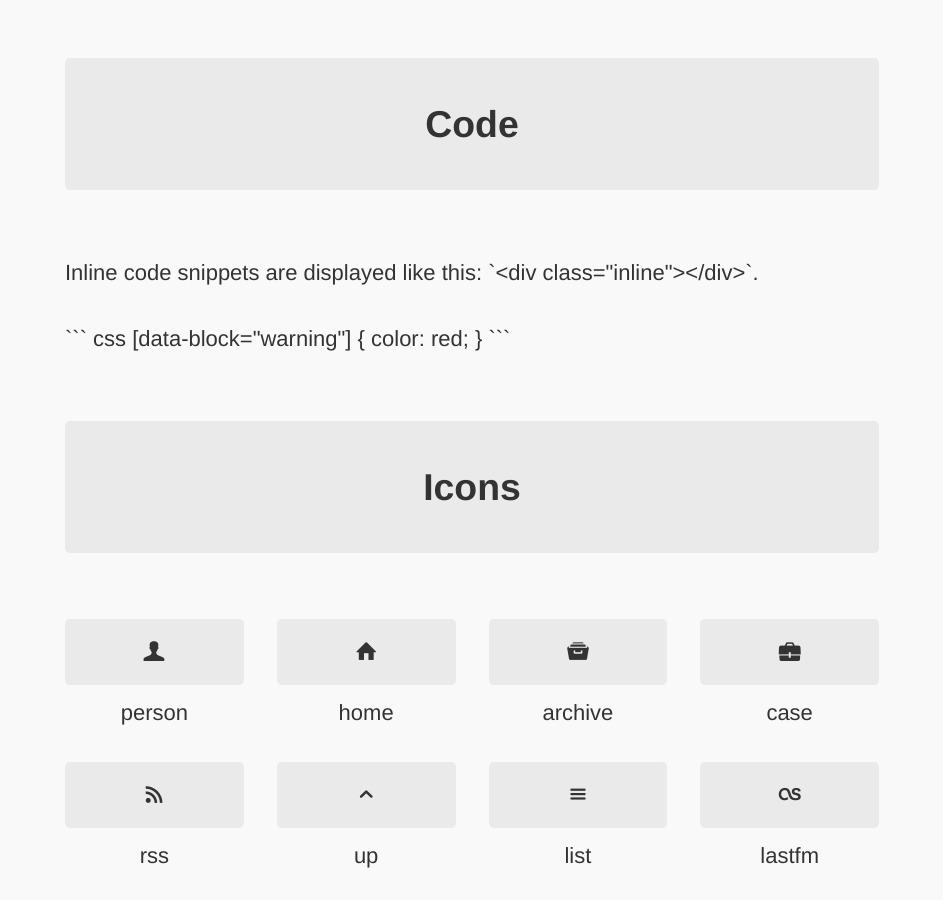
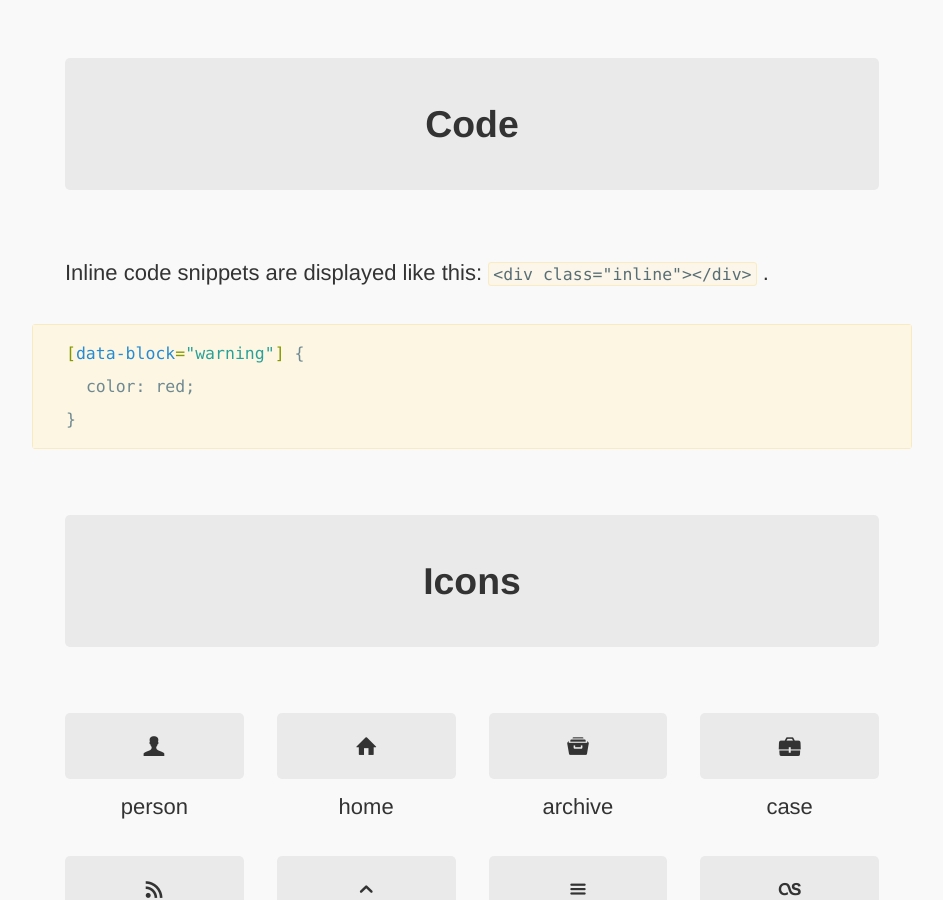
Before and after one commit to RadLikeWhoa/old.sacha.me, a Jekyll site: the page built from about/styleguide/index.html, in a window 1280 px wide and 900 px high, scrolled down 3250 px. Shown: the whole window, without its empty margins (168-1111 px from the left). Built offline with Jekyll 4.4.1, drawn with Linux system fonts in a browser that asks for light colours; some web fonts are replaced.

Commit message:
Fix code samples in styleguide

````diff
--- a/about/styleguide/index.html
+++ b/about/styleguide/index.html
@@ -50,12 +50,16 @@ navigation_match: /about/
     </div>
     <h2 class="section-heading">Code</h2>
     <div class="home-section">
-      <p>Inline code snippets are displayed like this: `&lt;div class="inline"&gt;&lt;/div&gt;`.</p>
-      ``` css
-        [data-block="warning"] {
+      {% capture inline %}`<div class="inline"></div>`{% endcapture %}
+      <p>Inline code snippets are displayed like this: {{ inline | markdownify | remove: '<p>' | remove: '</p>' }}.</p>
+      {% capture code %}
+```css
+[data-block="warning"] {
   color: red;
 }
-      ```
+```
+      {% endcapture %}
+      {{ code | markdownify }}
     </div>
     <h2 class="section-heading">Icons</h2>
     <div class="home-section sg-section">
````
